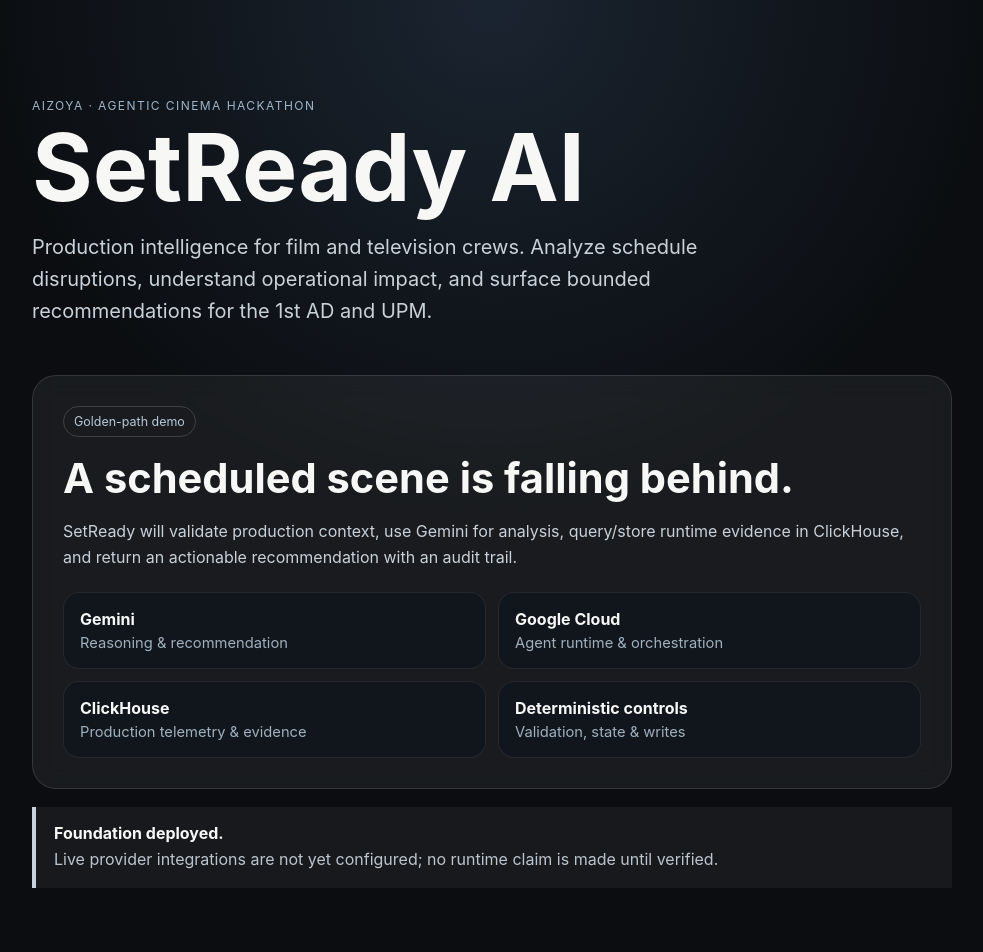
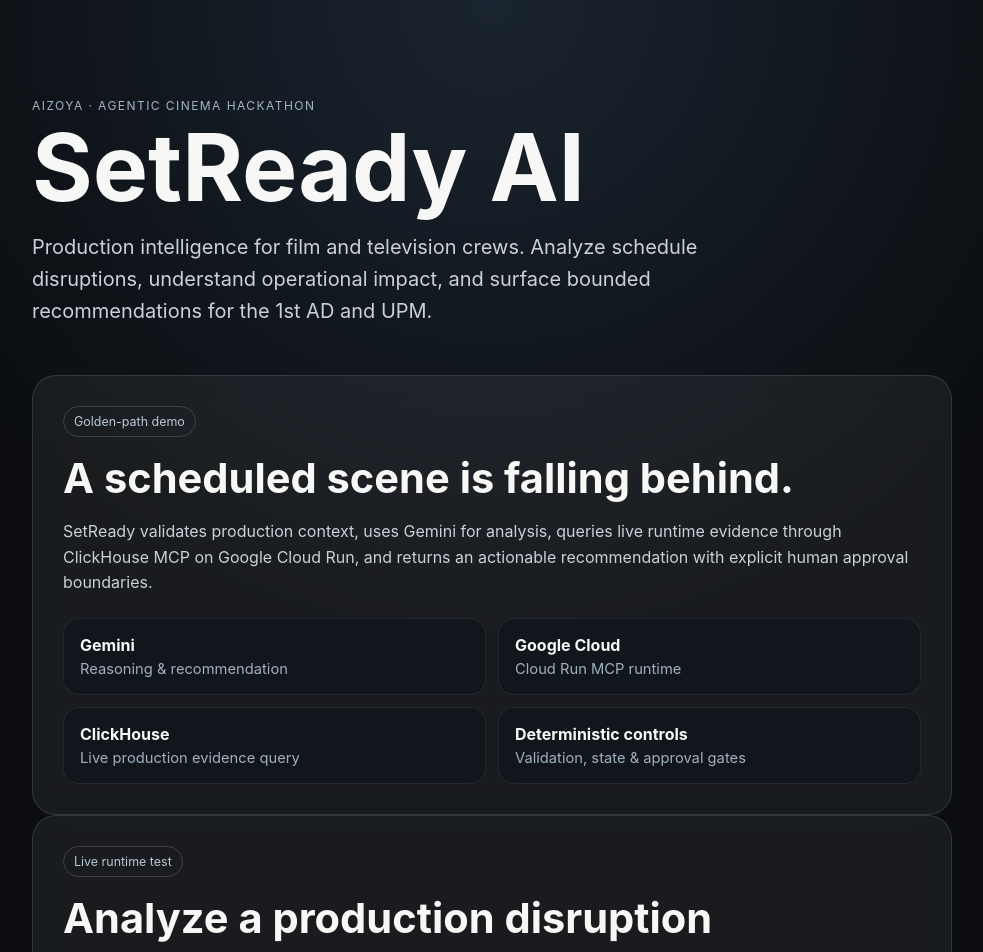
Before and after one commit to aizoya/setready-ai, a Next.js app: page / in a window 1280 px wide. Shown: the top 952 px of the page, without its empty margins (148-1131 px from the left). Built offline with nearby package versions, Linux system fonts and the light colour scheme.

Commit message:
feat: surface live runtime demo in app

```diff
--- a/app/page.tsx
+++ b/app/page.tsx
@@ -1,3 +1,5 @@
+import DemoClient from "./demo-client";
+
 export default function Home() {
   return (
     <main className="shell">
@@ -15,21 +17,27 @@ export default function Home() {
           <span className="status">Golden-path demo</span>
           <h2>A scheduled scene is falling behind.</h2>
           <p>
-            SetReady will validate production context, use Gemini for analysis, query/store runtime
-            evidence in ClickHouse, and return an actionable recommendation with an audit trail.
+            SetReady validates production context, uses Gemini for analysis, queries live runtime
+            evidence through ClickHouse MCP on Google Cloud Run, and returns an actionable recommendation
+            with explicit human approval boundaries.
           </p>
         </div>
         <div className="grid">
           <article><strong>Gemini</strong><span>Reasoning & recommendation</span></article>
-          <article><strong>Google Cloud</strong><span>Agent runtime & orchestration</span></article>
-          <article><strong>ClickHouse</strong><span>Production telemetry & evidence</span></article>
-          <article><strong>Deterministic controls</strong><span>Validation, state & writes</span></article>
+          <article><strong>Google Cloud</strong><span>Cloud Run MCP runtime</span></article>
+          <article><strong>ClickHouse</strong><span>Live production evidence query</span></article>
+          <article><strong>Deterministic controls</strong><span>Validation, state & approval gates</span></article>
         </div>
       </section>
 
+      <DemoClient />
+
       <section className="notice">
-        <strong>Foundation deployed.</strong>
-        <span>Live provider integrations are not yet configured; no runtime claim is made until verified.</span>
+        <strong>Runtime proof is explicit.</strong>
+        <span>
+          Provider badges report verified-live only when that provider succeeds during the current request;
+          failures are surfaced rather than silently simulated.
+        </span>
       </section>
     </main>
   );
```
